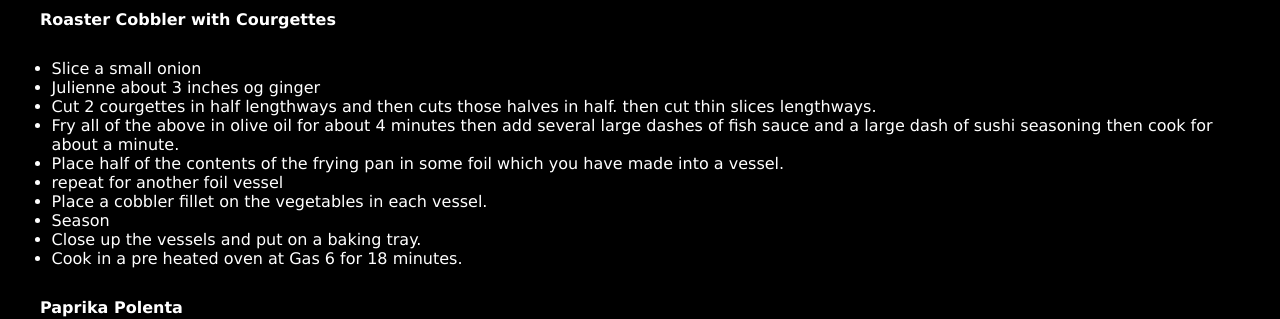
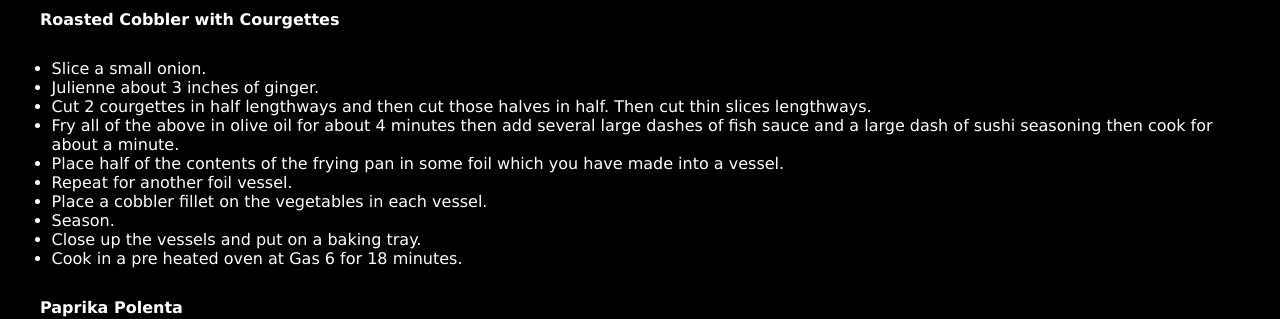
Before and after one commit to rjw1/randomness.org.uk, a Jekyll site: the page built from _posts/2015-08-23-roasted-cobbler-with-paprika-polenta.md, in a window 1280 px wide. Shown: the part 471-790 px from the top of the page. Built offline with Jekyll 4.4.1, drawn with Linux system fonts in a browser that asks for light colours; Markdown is read by kramdown in place of the engine named in the settings.

Commit message:
Fix typos.

```diff
--- a/_posts/2015-08-23-roasted-cobbler-with-paprika-polenta.md
+++ b/_posts/2015-08-23-roasted-cobbler-with-paprika-polenta.md
@@ -4,16 +4,16 @@ title: roasted cobbler with paprika polenta
 ---
 [![Roasted Cobbler with Paprika Polenta](https://farm6.staticflickr.com/5816/20631643148_5f468bfbdd.jpg "Roasted Cobbler with Paprika Polenta")](https://www.flickr.com/photos/rjw1/20631643148/)
 
-#### Roaster Cobbler with Courgettes ####
+#### Roasted Cobbler with Courgettes ####
 
-* Slice a small onion
-* Julienne about 3 inches og ginger
-* Cut 2 courgettes in half lengthways and then cuts those halves in half. then cut thin slices lengthways.
+* Slice a small onion.
+* Julienne about 3 inches of ginger.
+* Cut 2 courgettes in half lengthways and then cut those halves in half. Then cut thin slices lengthways.
 * Fry all of the above in olive oil for about 4 minutes then add several large dashes of fish sauce and a large dash of sushi seasoning then cook for about a minute.
 * Place half of the contents of the frying pan in some foil which you have made into a vessel.
-* repeat for another foil vessel
+* Repeat for another foil vessel.
 * Place a cobbler fillet on the vegetables in each vessel.
-* Season
+* Season.
 * Close up the vessels and put on a baking tray.
 * Cook in a pre heated oven at Gas 6 for 18 minutes.
 
```
